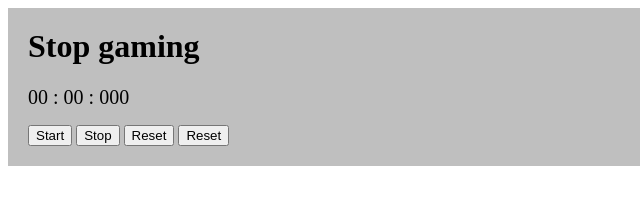
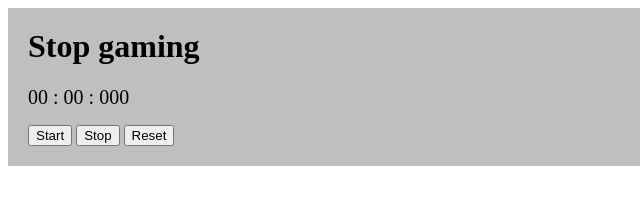
Before and after one commit to JonathanLee2020/stopWatch, a plain HTML site: page index.html in a window 1280 px wide. Shown: the full height of the page, 0-640 px from the left. Drawn offline with Linux system fonts and the light colour scheme.

Commit message:
fixed undefined funciton bug

```diff
--- a/index.html
+++ b/index.html
@@ -22,7 +22,6 @@
     <button class="stopwatch__start" onclick="startTimer()">Start</button>
     <button class="stopwatch__stop" onclick="stopTimer()">Stop</button>
     <button class="stopwatch__reset" onclick="resetTimer()">Reset</button>
-    <button class="stop__and__go" onclick="stopAndGo">Reset</button>
   </div>
 
   <script src="app.js"></script>
```
Also changed, not shown: app.js (+0 -25 lines).
